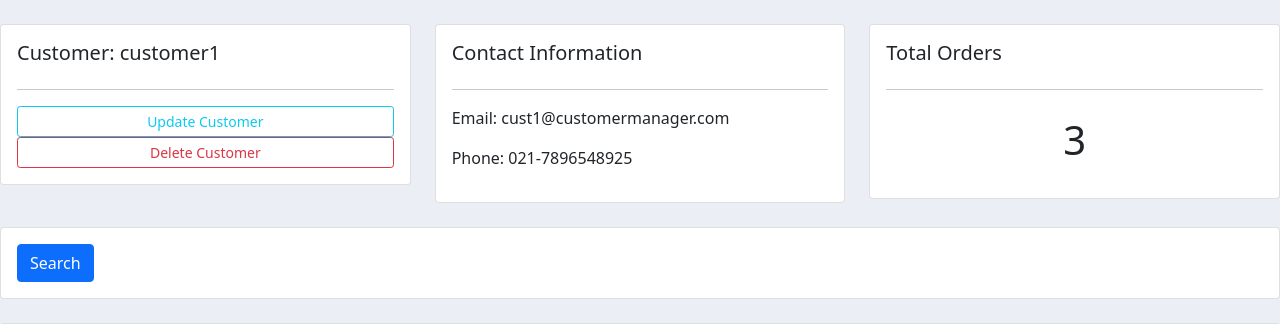
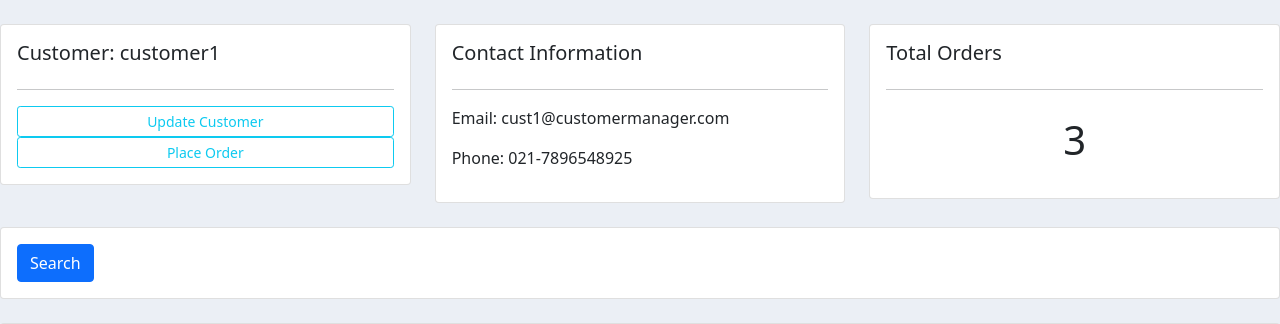
Before and after one commit to garvitgupta13/CustomerManager, a Django app: page /customer/1 in a window 1280 px wide. Shown: the part 58-382 px from the top of the page. Run offline with Django 3.2, Linux system fonts and the light colour scheme; data comes from the database, SQL or seed files in the repository; both versions use the stored data as it was after the commit.

Commit message:
Adding multiple forms (formset) in createOrder view

```diff
--- a/accounts/templates/accounts/customers.html
+++ b/accounts/templates/accounts/customers.html
@@ -10,7 +10,7 @@
 			<h5>Customer: {{ customer.name }}</h5>
 			<hr>
 			<a class="btn btn-outline-info  btn-sm btn-block" href="">Update Customer</a>
-			<a class="btn btn-outline-danger  btn-sm btn-block" href="">Delete Customer</a>
+			<a class="btn btn-outline-info  btn-sm btn-block" href='{% url 'create_order' customer.id%}'>Place Order</a>
 
 		</div>
 	</div>
--- a/accounts/templates/accounts/dashboard.html
+++ b/accounts/templates/accounts/dashboard.html
@@ -34,7 +34,6 @@
 		<h5>LAST 5 ORDERS</h5>
 		<hr>
 		<div class="card card-body">
-			<a class="btn btn-primary  btn-sm btn-block" href="{% url 'create_order' %}">Create Order</a>
 			<table class="table table-sm">
 				<tr>
 					<th>Product</th>
--- a/accounts/urls.py
+++ b/accounts/urls.py
@@ -5,7 +5,7 @@ urlpatterns = [
     path('', views.home,name="home"),
     path('products/',views.products,name="products"),
     path('customer/<str:custId>',views.customer,name="customer"),#instead of calling the link we name it as 'customer
-    path('create_order/',views.createOrder, name="create_order"),
+    path('create_order/<str:custId>',views.createOrder, name="create_order"),
     path('update_order/<str:orderId>',views.updateOrder, name="update_order"),
     path('delete_order/<str:orderId>',views.deleteOrder, name="delete_order")
 ]
--- a/accounts/views.py
+++ b/accounts/views.py
@@ -1,5 +1,6 @@
 from django.shortcuts import render,redirect
 from django.http import HttpResponse
+from django.forms import inlineformset_factory
 from .models import *
 from .forms import OrderForm
 # Create your views here.
@@ -27,15 +28,19 @@ def products(request):
     return render(request,'accounts/products.html', {'products':products})
     # {'products_name':products} we can call the value products_name having value products in products.html template
 
-def createOrder(request):
-    form=OrderForm()
+def createOrder(request,custId):
+    OrderFormSet=inlineformset_factory(Customer, Order, fields=('product','status'), extra=5)#(parent modelobject, child model object, fields you want in form
+    customer=Customer.objects.get(id=custId)
+    formset= OrderFormSet(queryset=Order.objects.none(), instance=customer)#for which customer we want this form
+    # form=OrderForm(initial={'customer':customer})#fill the 'customer' attribute of form with customer
     if request.method=='POST':
-        form=OrderForm(request.POST)#set the data revieved from htmlform to variable form
-        if form.is_valid():
-            form.save() #save data
+        # form=OrderForm(request.POST)#set the data revieved from htmlform to variable form
+        formset=OrderFormSet(request.POST, instance=customer)
+        if formset.is_valid():
+            formset.save() #save data
             return redirect('/') #redirect to home pagr
         # print(request.POST)
-    context={'form':form}
+    context={'formset':formset}
     return render(request,'accounts/order_form.html',context)
 
 def updateOrder(request, orderId):
```
Also changed, not shown: accounts/templates/accounts/order_form.html (+13 -1 lines), db.sqlite3.
